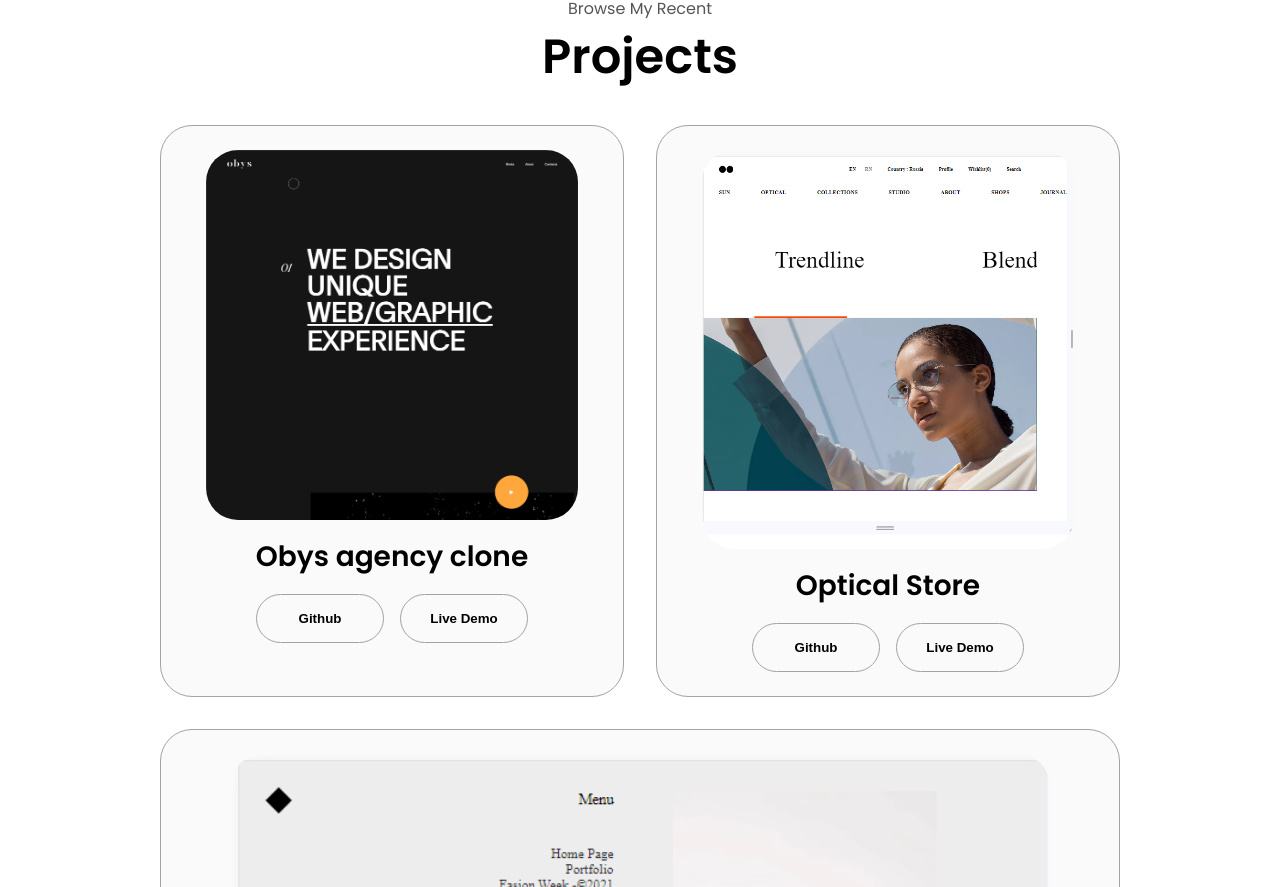
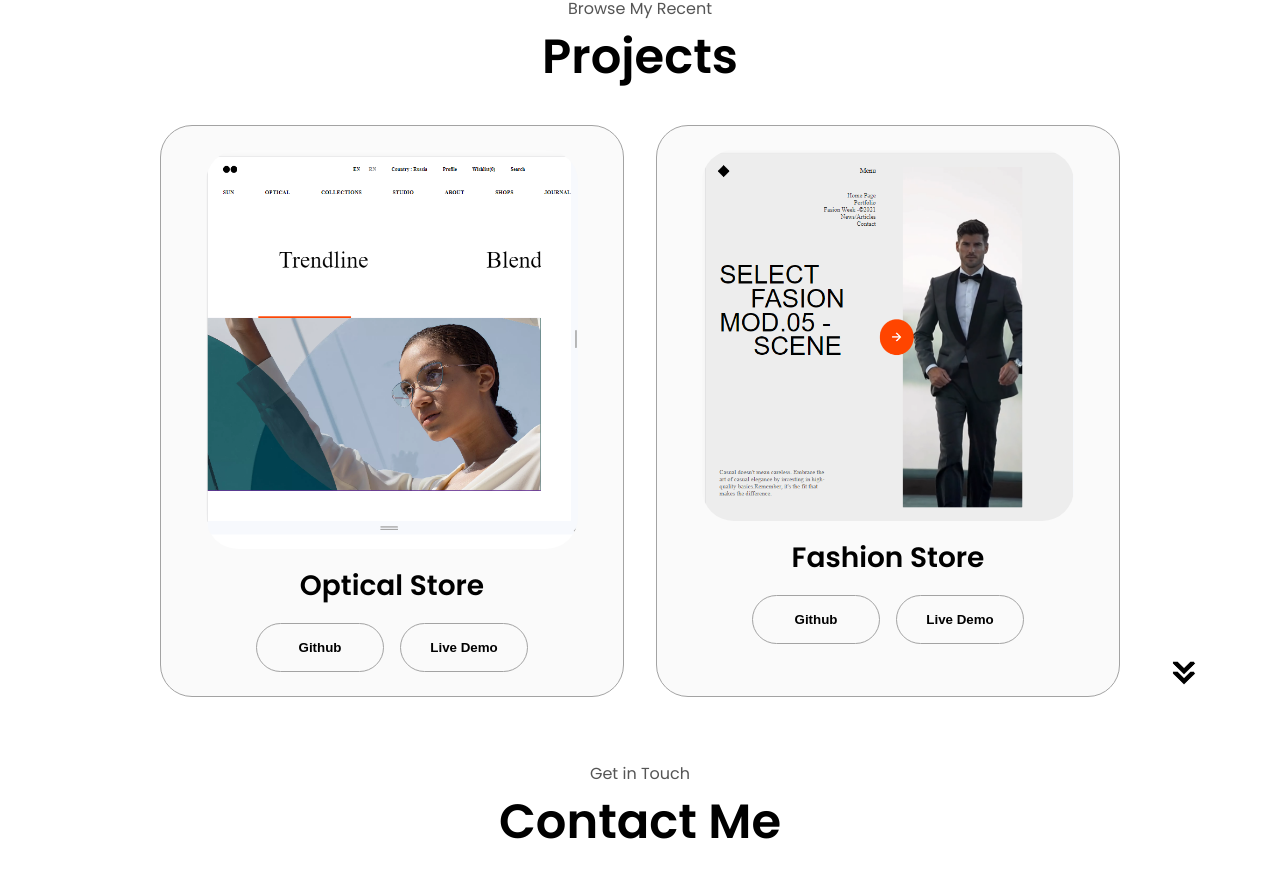
Before and after one commit to saiteja-gummala/TejaPortfolio, a plain HTML site: page index.html in a window 1280 px wide. Shown: the part 2468-3355 px from the top of the page. Drawn offline with Linux system fonts and the light colour scheme.

Commit message:
Update index.html

```diff
--- a/index.html
+++ b/index.html
@@ -194,7 +194,7 @@
     <h1 class="title">Projects</h1>
     <div class="experience-details-container">
       <div class="about-containers">
-        <div class="details-container color-container">
+<!--         <div class="details-container color-container">
           <div class="article-container">
             <img src="./assets/Obys-agency.png" alt="Project 1" class="project-img" />
           </div>
@@ -207,7 +207,7 @@
               Live Demo
             </button>
           </div>
-        </div>
+        </div> -->
         <div class="details-container color-container">
           <div class="article-container">
             <img src="./assets/LandingPage2.png" alt="Project 2" class="project-img" />
```
